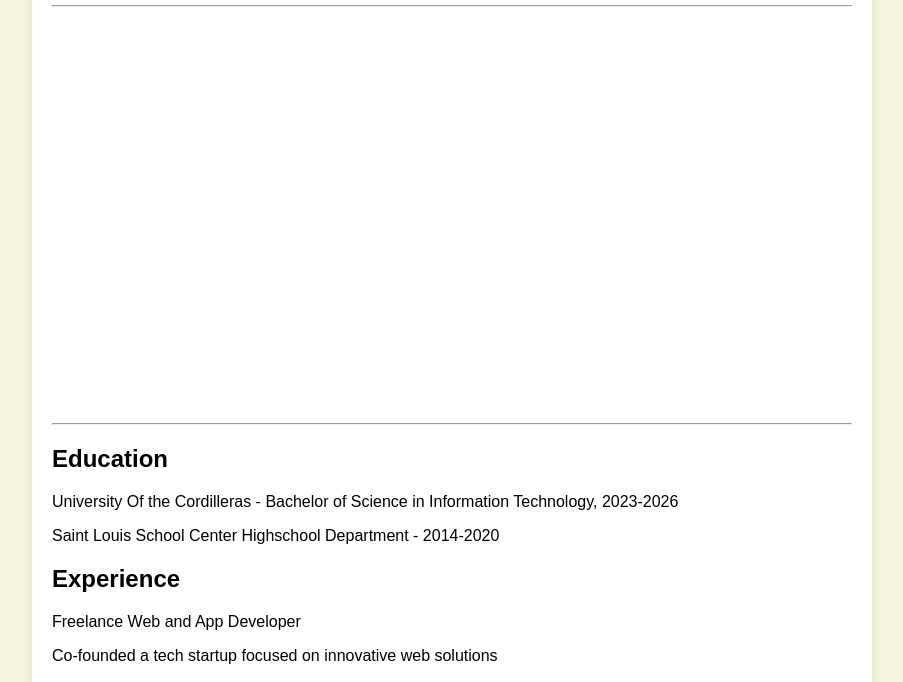
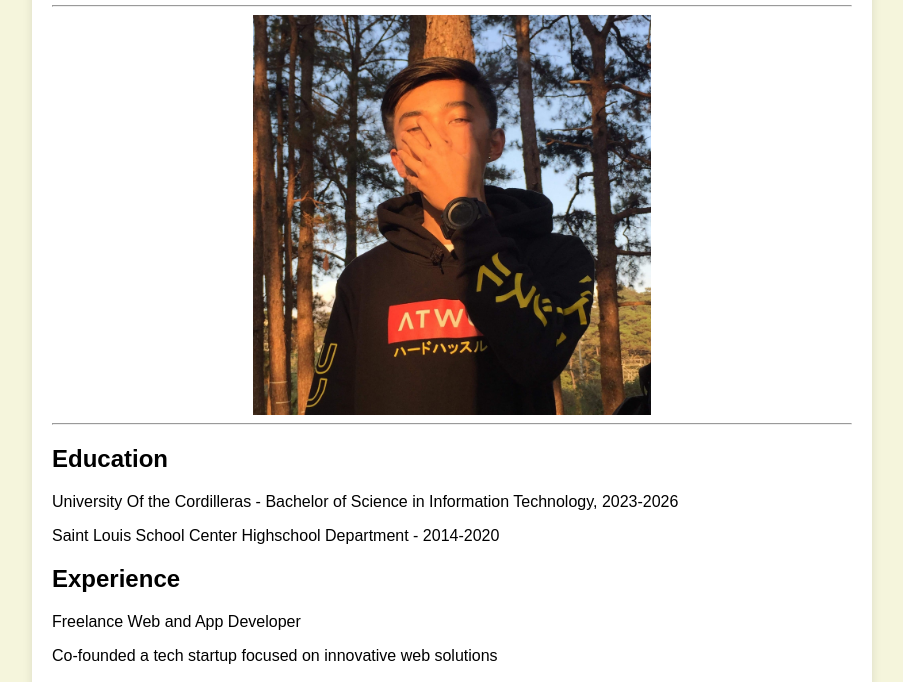
Before and after one commit to Caruccino3/Resume-with-JS, a plain HTML site: page index.html in a window 1280 px wide. Shown: the part 109-791 px from the top of the page, without its empty margins (188-1091 px from the left). Drawn offline with Linux system fonts and the light colour scheme.

Commit message:
Update index.html

```diff
--- a/index.html
+++ b/index.html
@@ -12,7 +12,7 @@
     </div>
     <button id="toggleNightModeBtn">Toggle Night Mode</button>
 <hr>
-<img class="centered-image" href="mypic.jpg" height="400">
+<img class="centered-image" src="mypic.jpg" height="400">
 <hr>
     <div class="section">
       <h2 class="animated">Education</h2>
```
